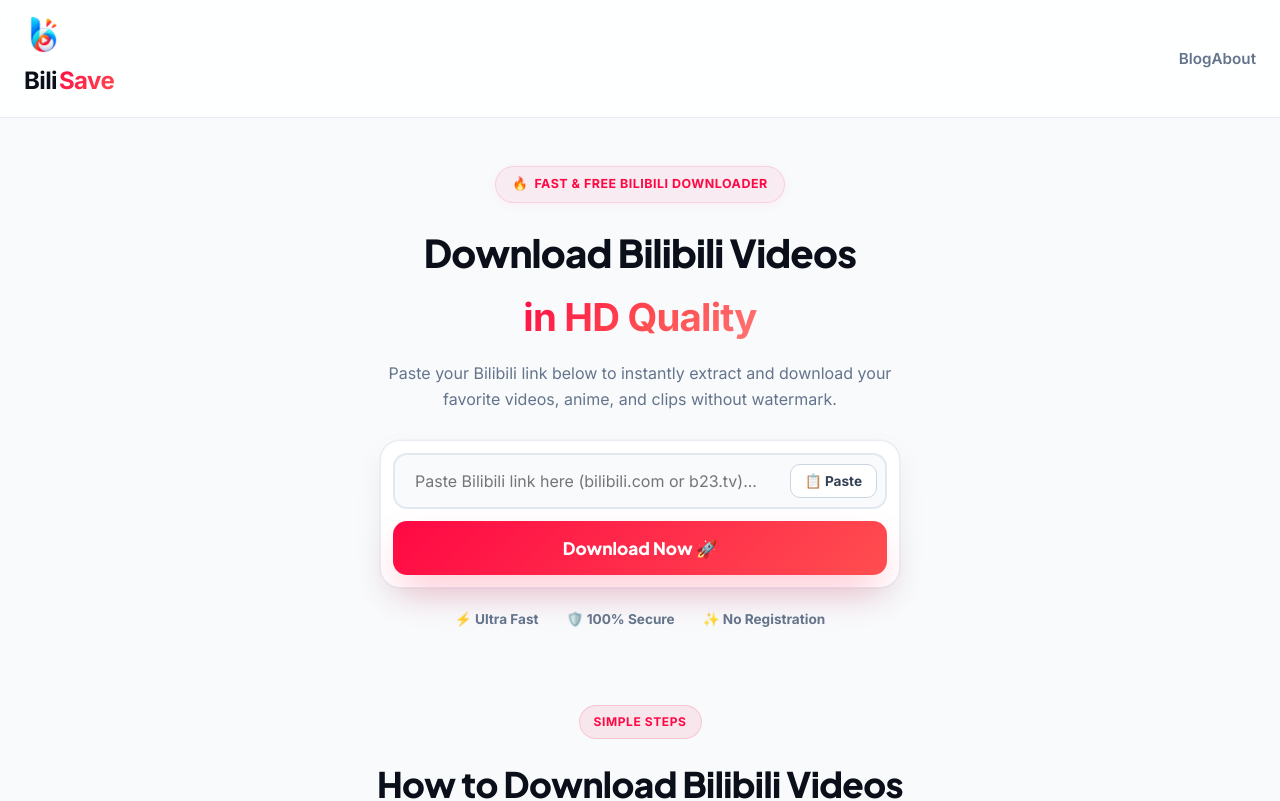
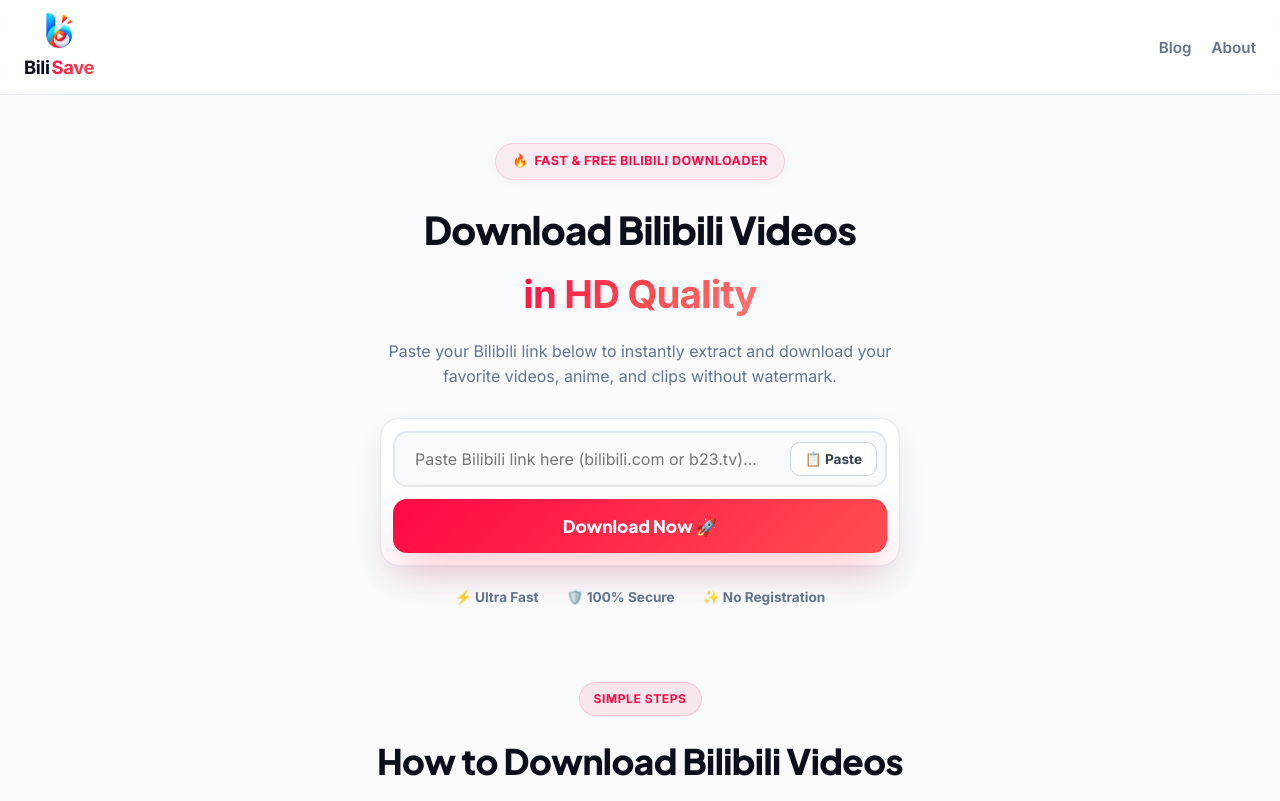
Before and after one commit to ravilavanya362-creator/bilibili-downloader, a Next.js app: page / in a window 1280 px wide. Shown: the top 801 px of the page. Built offline with nearby package versions, Linux system fonts and the light colour scheme.

Commit message:
Update globals.css

```diff
--- a/styles/globals.css
+++ b/styles/globals.css
@@ -41,7 +41,7 @@
   padding: 0 20px;
 }
 
-/* NAVBAR & CENTERED LOGO */
+/* NAVBAR & LOGO */
 .site-header {
   background: rgba(255, 255, 255, 0.85);
   backdrop-filter: blur(16px);
@@ -50,10 +50,11 @@
   top: 0;
   z-index: 100;
   border-bottom: 1px solid rgba(226, 232, 240, 0.8);
-  padding: 16px 24px;
+  padding: 12px 24px;
   display: flex;
   justify-content: space-between;
   align-items: center;
+  gap: 16px;
 }
 
 .nav-link {
@@ -67,13 +68,17 @@
   color: #ff0844;
 }
 
-.brand-centered {
-  position: absolute;
-  left: 50%;
-  transform: translateX(-50%);
+.nav-group {
+  display: flex;
+  align-items: center;
+  gap: 20px;
+}
+
+.brand-stack {
   display: inline-flex;
+  flex-direction: column;
   align-items: center;
-  gap: 10px;
+  gap: 2px;
   text-decoration: none;
 }
 
@@ -90,9 +95,9 @@
 
 .brand-logo-text {
   font-family: var(--font-heading);
-  font-size: 1.5rem;
+  font-size: 1.15rem;
   font-weight: 800;
-  letter-spacing: -0.6px;
+  letter-spacing: -0.4px;
   display: flex;
   align-items: baseline;
 }
@@ -933,4 +938,4 @@
   text-align: center;
   color: var(--text-muted);
   font-size: 0.88rem;
-}
+  }
```
